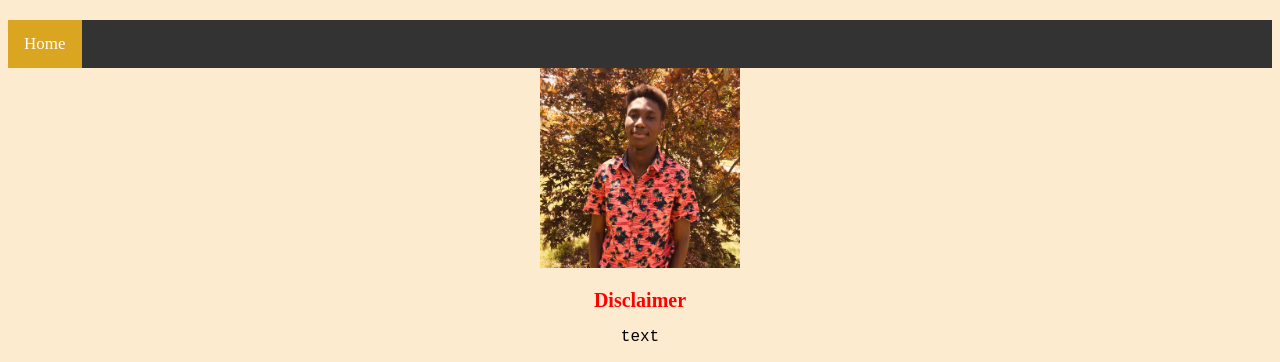
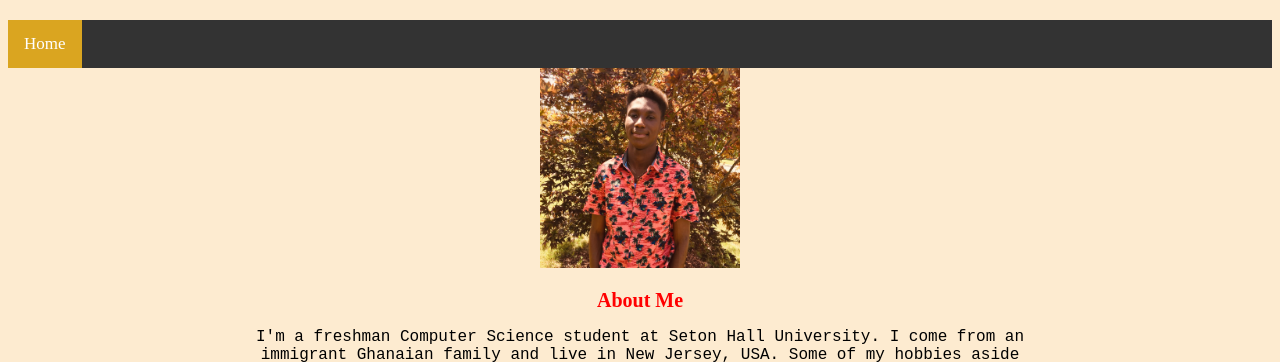
Before and after one commit to baiden00/baiden00.github.io, a plain HTML site: page index.html in a window 1280 px wide. Shown: the part 165-527 px from the top of the page. Drawn offline with Linux system fonts and the light colour scheme.

Commit message:
real update

```diff
--- a/index.html
+++ b/index.html
@@ -15,8 +15,10 @@
       <center> <img class = "pictureofme" src="/static/IMG_1293.jpg"</center>
 
       <p class = "blocktext"> </p>
-    <h2 class="center"> Disclaimer </h2>
-      <p class="blocktext">text </p>
+    <h2 class="center"> About Me </h2>
+      <p class="blocktext">I'm a freshman Computer Science student at Seton Hall University. I come from
+      an immigrant Ghanaian family and live in New Jersey, USA. Some of my hobbies aside coding are playing soccer,
+    playing video games, playing the saxophone and more coding! ;) </p>
 
     <h1 class="center"> text</h1>
     <center> <ul class="list">
```
